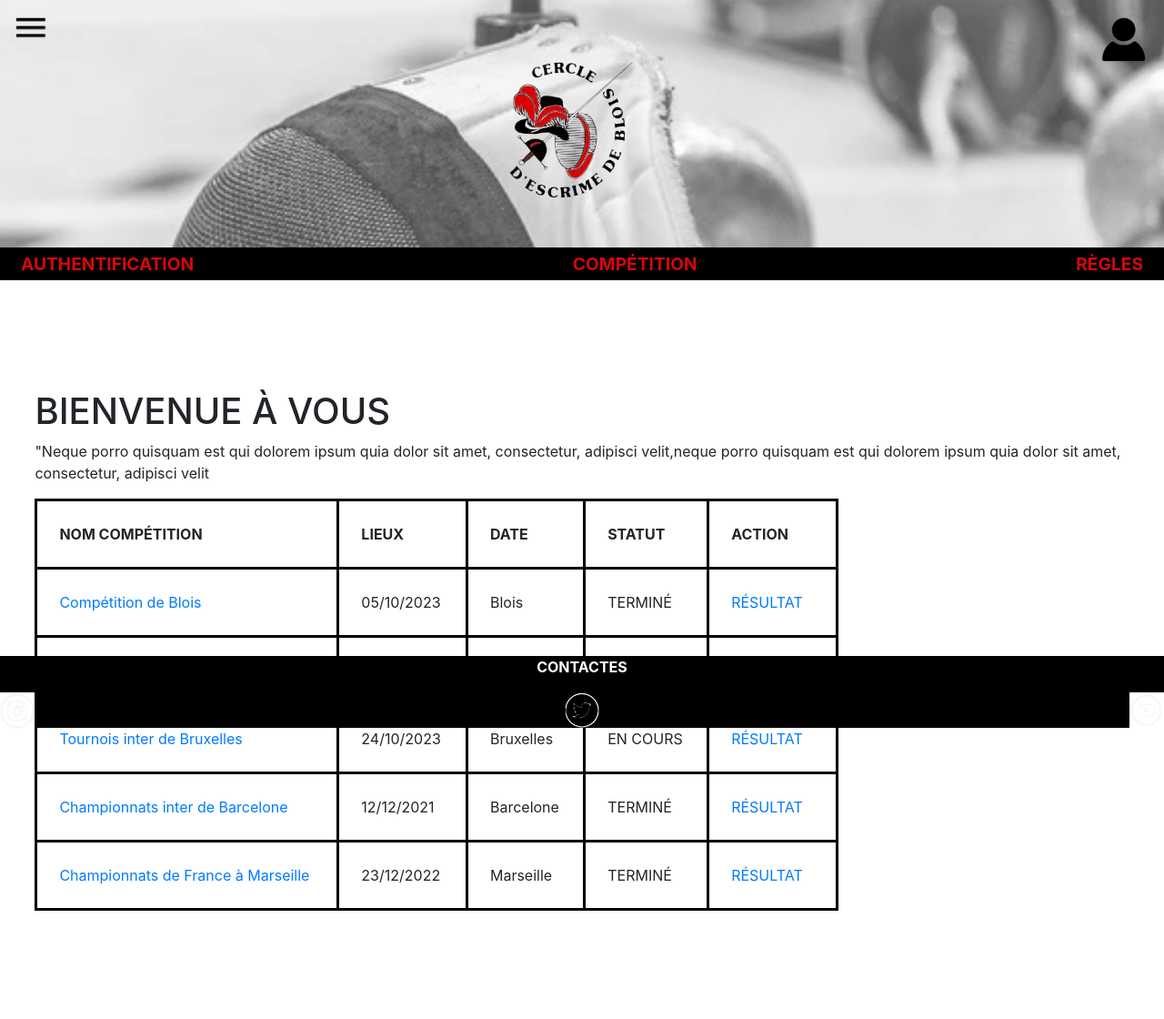
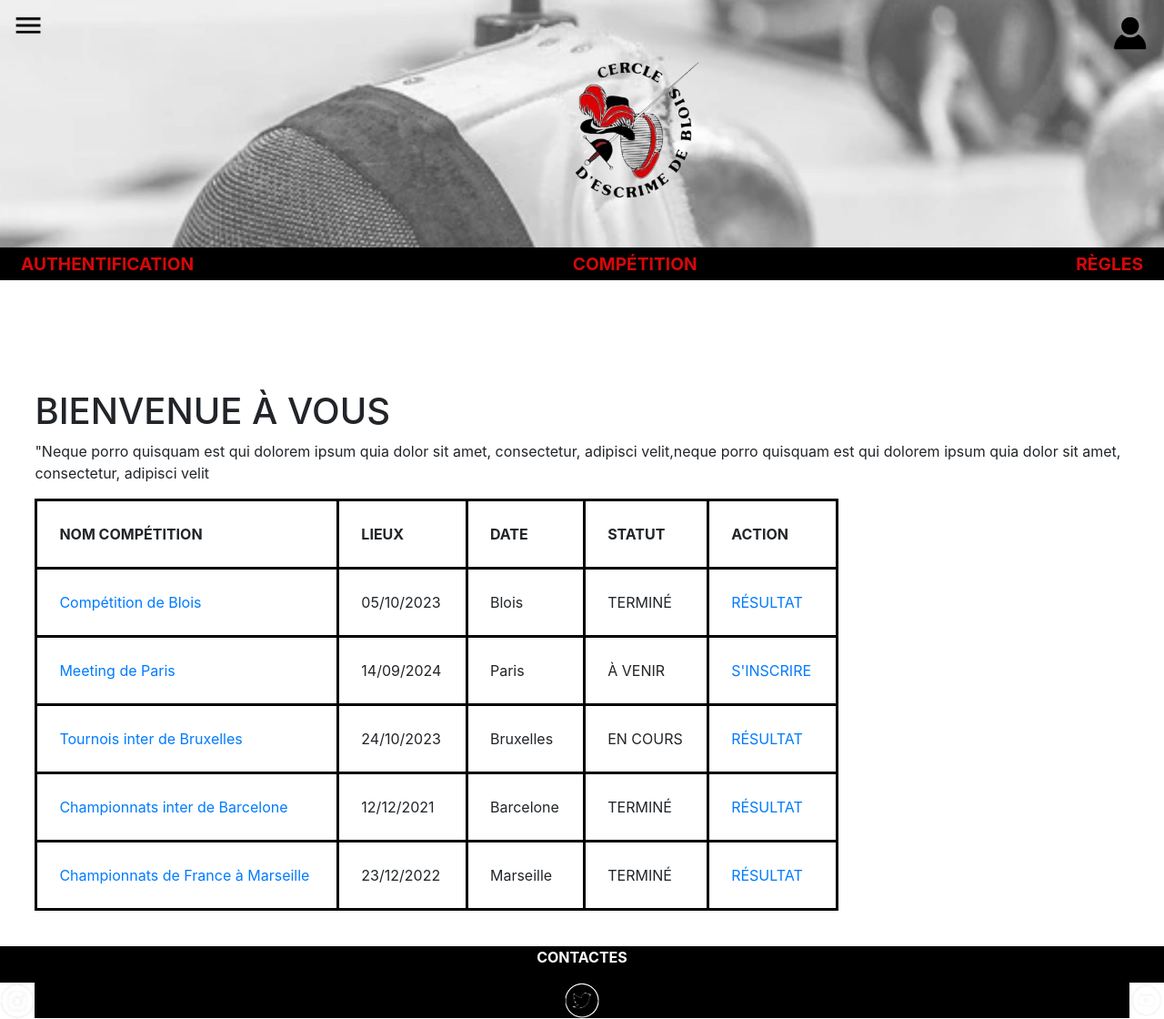
Before and after one commit to Yannis-barache/SAE-3.05, a Flask app: page / in a window 1280 px wide. Shown: the whole page at 91% size. Run offline with Flask 3, Linux system fonts and the light colour scheme; some libraries are stand-ins or nearby versions.

Commit message:
supression regle inutile

```diff
--- a/appli/sae_flask/static/css/home.css
+++ b/appli/sae_flask/static/css/home.css
@@ -1,13 +1,12 @@
 .menu{
-  height:10%;
-  width: 3%;
+  width: 2rem;
   margin: 1em;
   float: left;
 }
 
 header{
 
-width: 100%;
+
 background-image: url(../img/baniere.jpg);
 background-repeat: no-repeat;
 background-size:100%;
@@ -17,16 +16,18 @@ text-align: center;
 .logo{
   margin-top: 4em;
   height: 20vh;
+  margin-left: 8.5em;
 }
 
 body{
   height: 100vh;
+  margin: 0;
+  padding: 0;
 
 }
 
 .user{
-  height: 5%;
-  width: 5%;
+  width: 3rem;
   margin: 1em;
   float: right;
 
@@ -81,12 +82,10 @@ main{
 
 }
 footer{
-  position: absolute;
-  bottom: 0;
+
   background-color: black;
   text-align: center;
-  width: 100%;
-  position: sticky;
+
 
 }
 
@@ -116,10 +115,9 @@ footer > p{
 }
 
 table{
-  width:100%;
+  width: 100%;
+}
 
-
-}
 
 th,td{
   border:  solid black;
```
